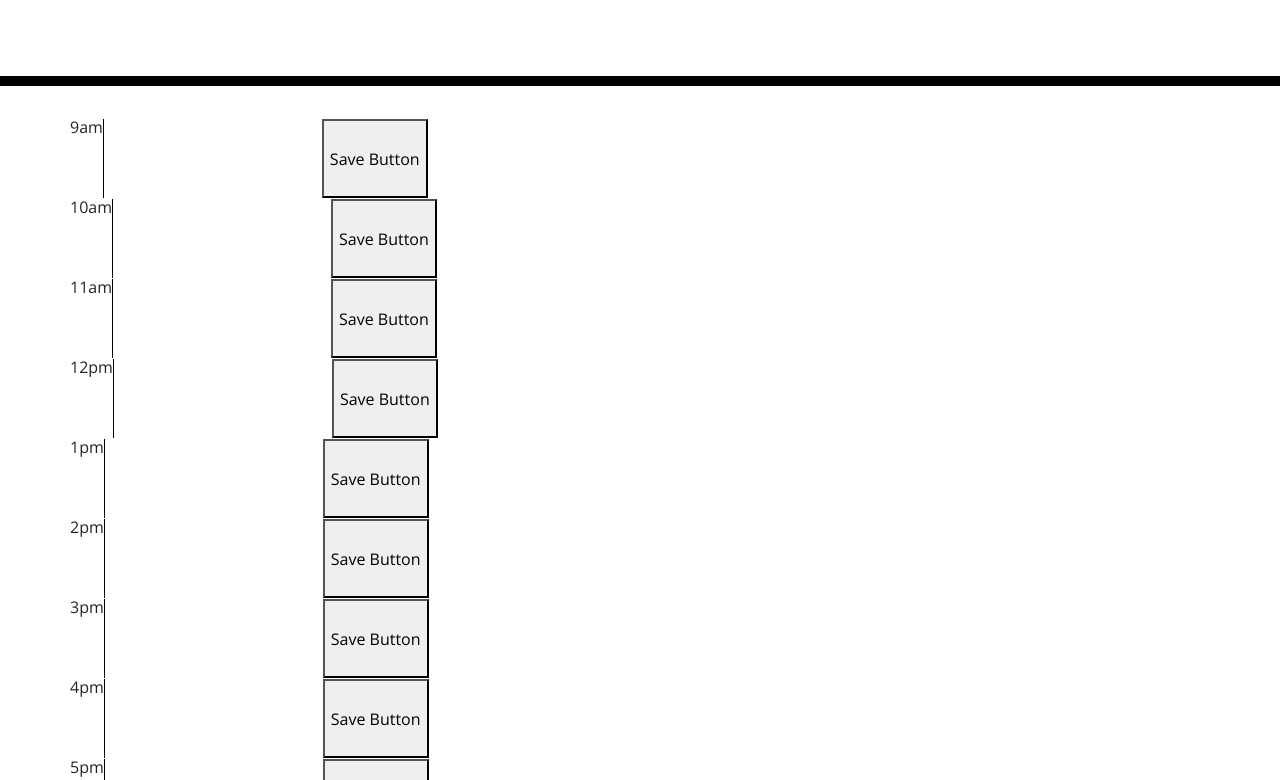
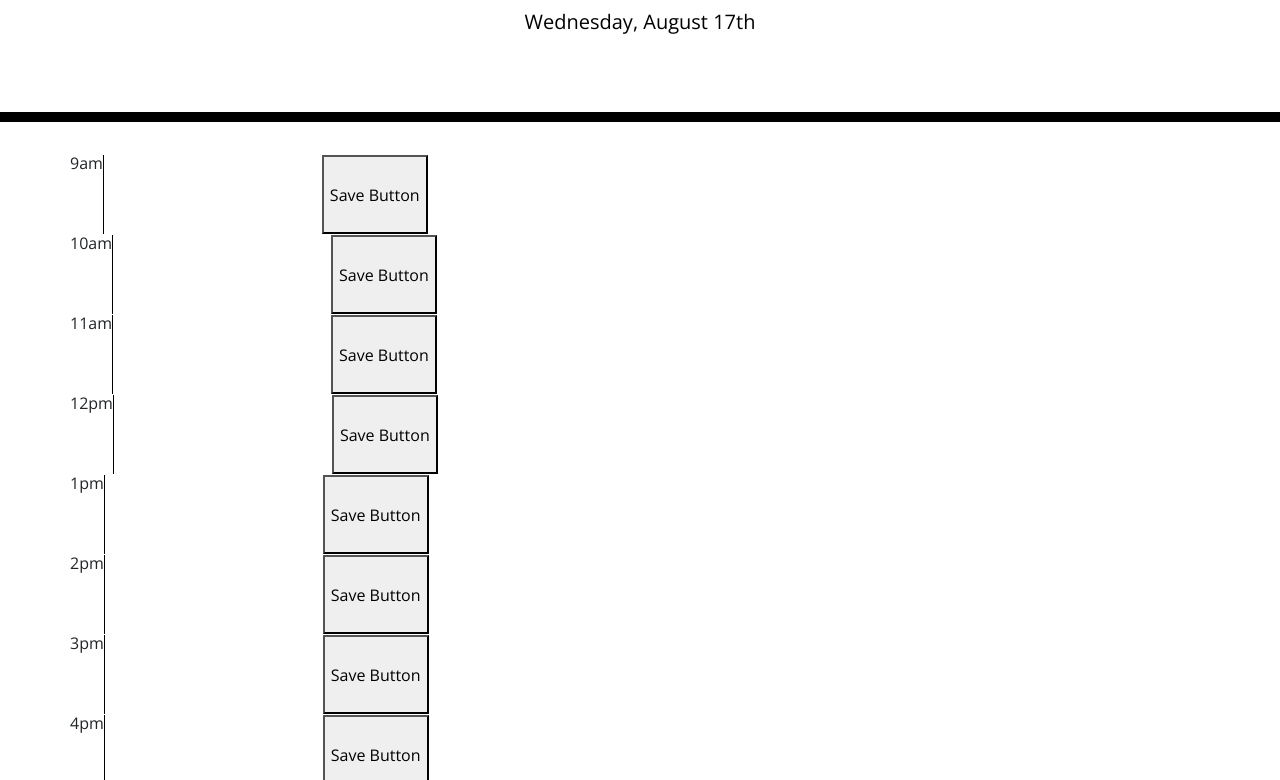
Before and after one commit to CrisGraciano/Planner, a plain HTML site: page index.html in a window 1280 px wide. Shown: the part 182-962 px from the top of the page. Drawn offline with nearby package versions, Linux system fonts and the light colour scheme; files that its build step writes are made by us from their sources.

Commit message:
got date to show up on top

```diff
--- a/Develop/script.js
+++ b/Develop/script.js
@@ -1,16 +1,22 @@
-// opening the planner up, day is displayed on top
+var $currentDay = $("#currentDay");
+var $currentDate = moment().format("dddd, MMMM Do");
 
-// when user scrolls down, they see time blocks for 9am-5pm
+// 1. opening the planner up, day is displayed on top
+$(document).ready(function() {
+    $currentDay.text($currentDate);
+});
 
-// when user views said blocks, they are color coded to represent past, present or future
+// 2. when user scrolls down, they see time blocks for 9am-5pm
 
-// when user clicks time block, they can enter an event
+// 3. when user views said blocks, they are color coded to represent past, present or future
+
+// 4. when user clicks time block, they can enter an event
 document.addEventListener("click", enterEvent)
 
 function enterEvent() {
     document.getElementById("container");
 
 }
-// when event is saved, it will stay in local storage
+// 5. when event is saved, it will stay in local storage
 
-// when page is refrshed, saved events stay the same
+// 6.cwhen page is refrshed, saved events stay the same
--- a/index.html
+++ b/index.html
@@ -18,8 +18,7 @@
       href="https://fonts.googleapis.com/css?family=Open+Sans&display=swap"
       rel="stylesheet"
     />
-    <link rel="stylesheet" href="style.css" />
-    <script  src="./script.js"></script>
+    <link rel="stylesheet" href="./Develop/style.css" />
     <title>Work Day Scheduler</title>
   </head>
 
@@ -89,5 +88,6 @@
 
     <script src="https://code.jquery.com/jquery-3.4.1.min.js"></script>
     <script src="https://cdnjs.cloudflare.com/ajax/libs/moment.js/2.24.0/moment.min.js"></script>
+    <script  src="./Develop/script.js"></script>
   </body>
 </html>
```
